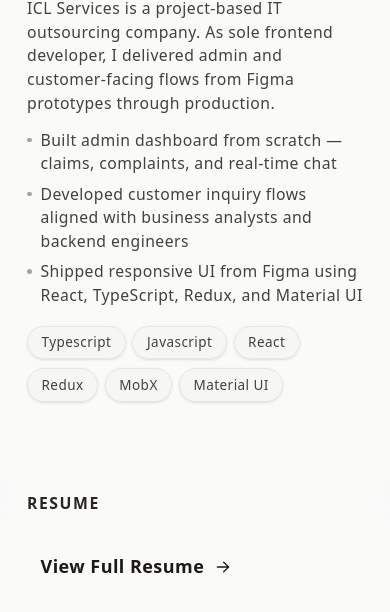
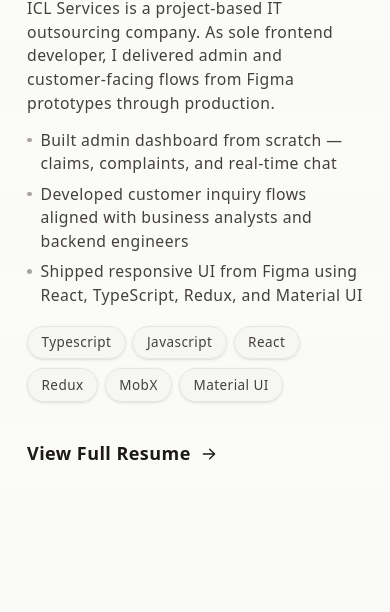
Before and after one commit to konstantinkrumin/portfolio, an Astro site: page / in a window 390 px wide. Shown: the part 3188-3800 px from the top of the page. After the commit the page ends 3752 px from the top, so only its background shows below. Built offline with nearby package versions, Linux system fonts and the light colour scheme; Astro itself is replaced by a stand-in of ours; animation ran at ten frames a second.

Commit message:
Properly position resume section

```diff
--- a/src/pages/index.astro
+++ b/src/pages/index.astro
@@ -119,7 +119,7 @@ import Layout from "../layouts/Layout.astro";
           </section>
           <section
             id="experience"
-            class="mb-16 scroll-mt-16 md:mb-24 lg:mb-36 lg:scroll-mt-24"
+            class="mb-0 scroll-mt-16 md:mb-0 lg:mb-0 lg:scroll-mt-24"
             aria-label="Work experience"
           >
             <div
@@ -138,22 +138,15 @@ import Layout from "../layouts/Layout.astro";
           </section>
           <section
             id="resume"
-            class="mb-16 scroll-mt-16 md:mb-24 lg:mb-36 lg:scroll-mt-24"
+            class="mt-6 scroll-mt-16 pb-8 sm:grid sm:grid-cols-8 sm:gap-8 md:gap-4 lg:mt-10 lg:scroll-mt-24 lg:pb-24"
             aria-label="Resume"
           >
-            <div
-              class="sticky top-0 z-20 -mx-6 mb-4 w-screen px-6 py-3 backdrop-blur-lg md:-mx-12 md:px-12 lg:sr-only lg:relative lg:top-auto lg:mx-auto lg:w-full lg:px-0 lg:py-0 lg:opacity-0"
-            >
-              <h2
-                class="text-sm font-bold uppercase tracking-widest text-stone-800 lg:sr-only dark:text-neutral-200"
-              >
-                Resume
-              </h2>
-            </div>
-            <div>
+            <h2 class="sr-only">Resume</h2>
+            <div class="hidden sm:block sm:col-span-2" aria-hidden="true"></div>
+            <div class="sm:col-span-6 lg:flex lg:justify-end">
               <a
                 data-ccursor
-                class="inline-flex items-center leading-tight font-semibold text-stone-900 group p-2 rounded px-3 dark:text-neutral-200"
+                class="group -ml-3 inline-flex items-center rounded px-3 py-2 font-semibold leading-tight text-stone-900 dark:text-neutral-200 lg:-mr-3"
               aria-label="View Full Résumé"
               target="_blank"
               rel="noreferrer noopener"
@@ -183,8 +176,7 @@ import Layout from "../layouts/Layout.astro";
                       clip-rule="evenodd"></path></svg
                 ></span
               ></span
-                ></a
-              >
+            ></a>
             </div>
           </section>
         </main>
```
Lines whose indentation alone changed are shown as unchanged.
